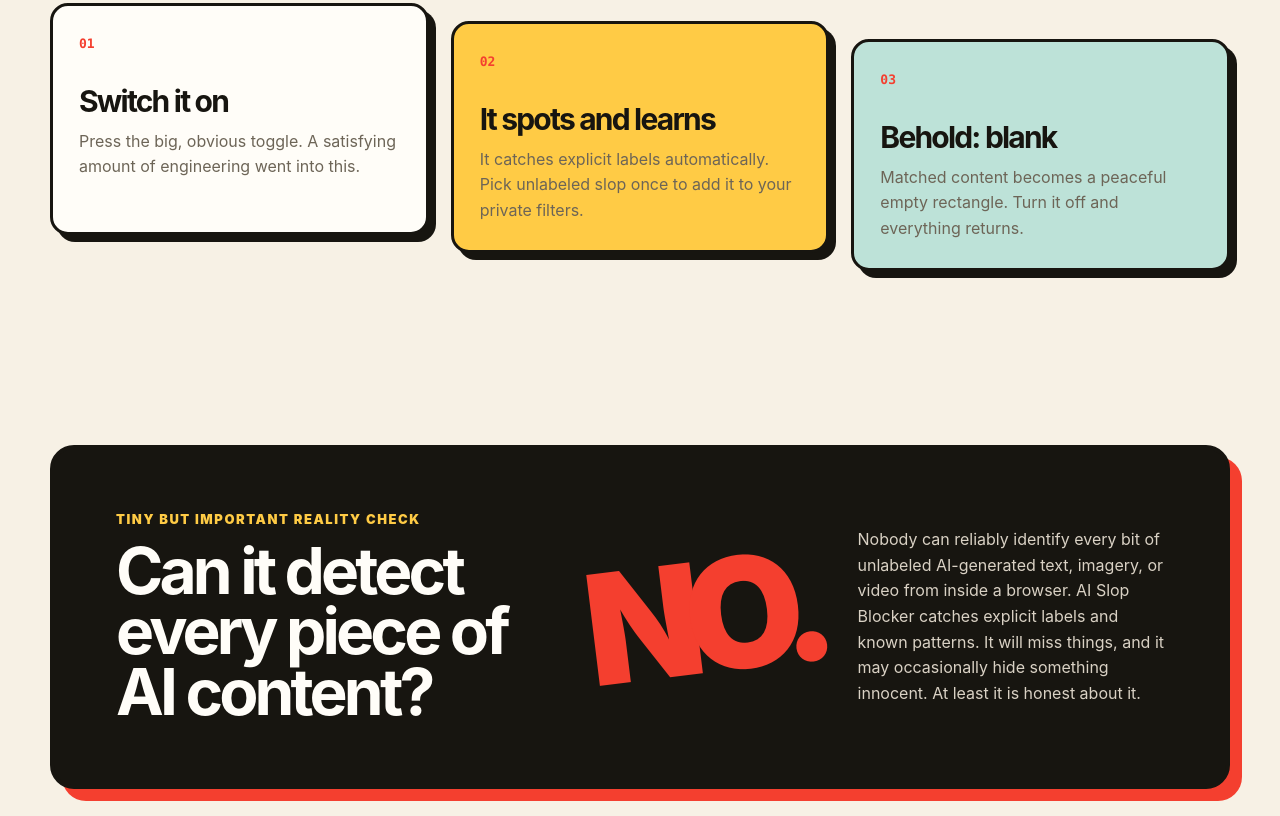
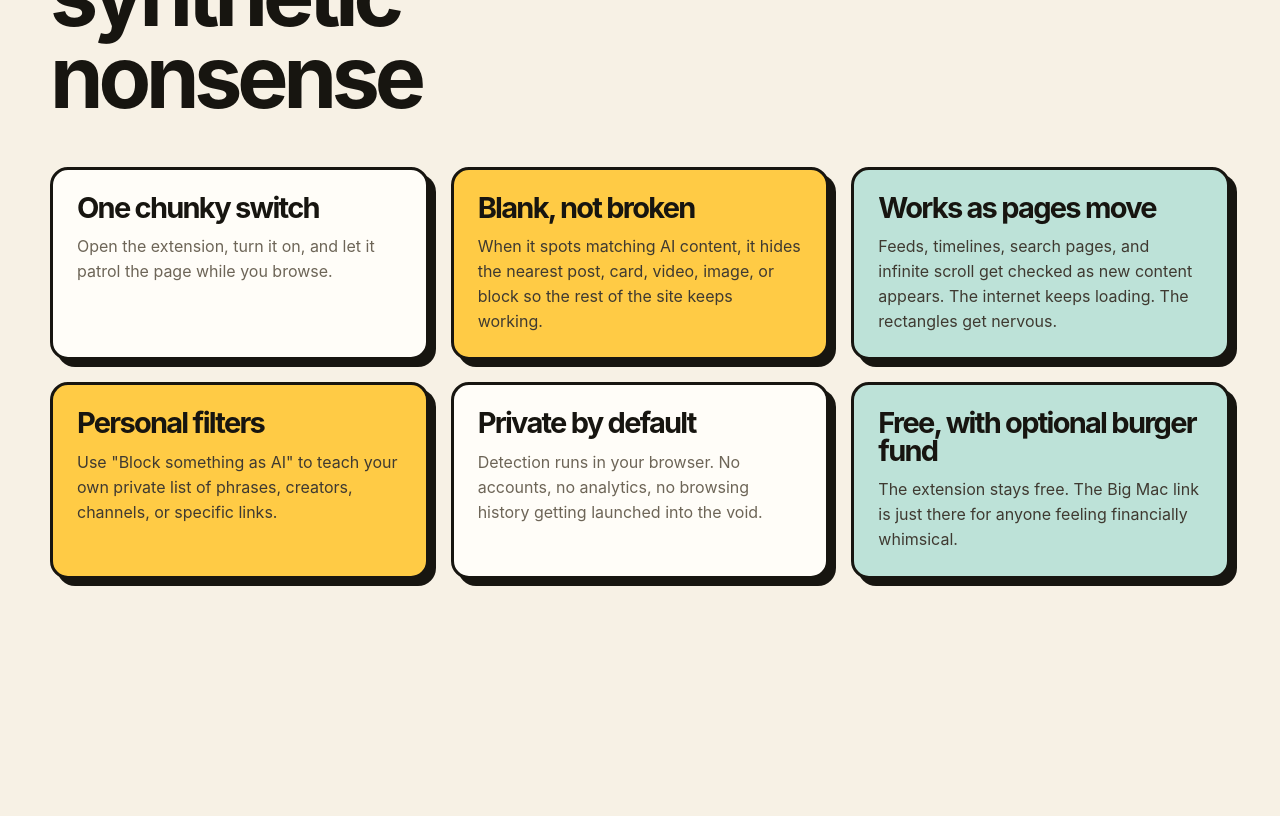
Before and after one commit to mt211211/ai-slop-blocker, a browser extension: page docs/index.html in a window 1280 px wide. Shown: the part 1383-2199 px from the top of the page. Drawn offline with Linux system fonts and the light colour scheme.

Commit message:
Add learn more link and landing page details

```diff
--- a/docs/index.html
+++ b/docs/index.html
@@ -17,6 +17,7 @@
         <span>AI Slop Blocker</span>
       </a>
       <div class="nav-links">
+        <a href="#features">Features</a>
         <a href="#how">How it works</a>
         <a href="https://github.com/mt211211/ai-slop-blocker">GitHub</a>
       </div>
@@ -37,7 +38,7 @@
             <a class="button secondary" href="https://buy.stripe.com/4gM6oAcYef713Vnf0if3a0h">Fund a Big Mac</a>
           </div>
           <p class="store-note">
-            Chrome Web Store link replaces the download button after Google approves the listing.
+            Latest package lives on GitHub. Swap in the official Chrome Web Store link when you want the big shiny install button.
           </p>
         </div>
 
@@ -76,6 +77,39 @@
           <span>NO DATA COLLECTION</span><i></i>
           <span>PREMIUM BLANK SPACE</span><i></i>
           <span>FREE FOREVER</span>
+        </div>
+      </section>
+
+      <section class="features section" id="features">
+        <div class="section-heading">
+          <p class="kicker">What it actually does</p>
+          <h2>A tiny bouncer for suspiciously synthetic nonsense</h2>
+        </div>
+        <div class="feature-grid">
+          <article>
+            <h3>One chunky switch</h3>
+            <p>Open the extension, turn it on, and let it patrol the page while you browse.</p>
+          </article>
+          <article>
+            <h3>Blank, not broken</h3>
+            <p>When it spots matching AI content, it hides the nearest post, card, video, image, or block so the rest of the site keeps working.</p>
+          </article>
+          <article>
+            <h3>Works as pages move</h3>
+            <p>Feeds, timelines, search pages, and infinite scroll get checked as new content appears. The internet keeps loading. The rectangles get nervous.</p>
+          </article>
+          <article>
+            <h3>Personal filters</h3>
+            <p>Use "Block something as AI" to teach your own private list of phrases, creators, channels, or specific links.</p>
+          </article>
+          <article>
+            <h3>Private by default</h3>
+            <p>Detection runs in your browser. No accounts, no analytics, no browsing history getting launched into the void.</p>
+          </article>
+          <article>
+            <h3>Free, with optional burger fund</h3>
+            <p>The extension stays free. The Big Mac link is just there for anyone feeling financially whimsical.</p>
+          </article>
         </div>
       </section>
 
--- a/docs/styles.css
+++ b/docs/styles.css
@@ -343,8 +343,50 @@
   font-size: clamp(48px, 7vw, 86px);
 }
 
+.feature-grid,
 .steps {
   display: grid;
+  grid-template-columns: repeat(3, 1fr);
+  gap: 22px;
+}
+
+.feature-grid {
+  align-items: stretch;
+}
+
+.feature-grid article {
+  border: 3px solid var(--ink);
+  border-radius: 18px;
+  padding: 24px;
+  background: var(--cream);
+  box-shadow: 7px 7px 0 var(--ink);
+}
+
+.feature-grid article:nth-child(2n) {
+  background: var(--yellow);
+}
+
+.feature-grid article:nth-child(3n) {
+  background: #bde2d8;
+}
+
+.feature-grid h3 {
+  margin: 0 0 13px;
+  font-size: 29px;
+}
+
+.feature-grid p {
+  margin-bottom: 0;
+  color: var(--muted);
+  line-height: 1.55;
+}
+
+.feature-grid article:nth-child(2n) p,
+.feature-grid article:nth-child(3n) p {
+  color: #3f3a31;
+}
+
+.steps {
   grid-template-columns: repeat(3, 1fr);
   gap: 22px;
 }
@@ -476,6 +518,7 @@
     transform: none;
   }
 
+  .feature-grid,
   .steps {
     grid-template-columns: 1fr;
   }
--- a/extension/popup/popup.css
+++ b/extension/popup/popup.css
@@ -162,6 +162,8 @@
 
 footer {
   display: flex;
+  align-items: center;
+  flex-wrap: wrap;
   justify-content: space-between;
   gap: 12px;
   border-top: 1px solid #d6d0c4;
--- a/package.json
+++ b/package.json
@@ -1,6 +1,6 @@
 {
   "name": "ai-slop-blocker",
-  "version": "0.4.0",
+  "version": "0.4.1",
   "private": true,
   "description": "A Chrome extension that hides content explicitly labeled as AI-generated or synthetic.",
   "scripts": {
```
Also changed, not shown: extension/popup/popup.html (+1 -0 lines), store/SUBMISSION_GUIDE.md (+21 -0 lines), store/UPDATE_NOTES_0.4.1.md (added, +18 -0 lines), README.md, extension/manifest.json.
